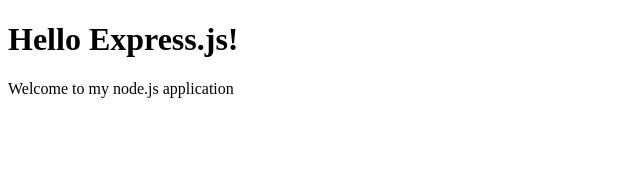
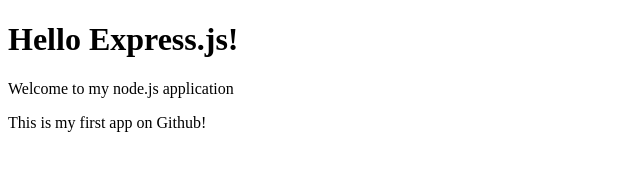
Before and after one commit to Shubedobedo/web-server-test, a website: page public/index.html in a window 1280 px wide. Shown: the whole page, without its empty margins (0-640 px from the left). Drawn offline with Linux system fonts and the light colour scheme.

Commit message:
Update index.html

```diff
--- a/public/index.html
+++ b/public/index.html
@@ -7,5 +7,6 @@
 	<body>
 		<h1>Hello Express.js!</h1>
 		<p>Welcome to my node.js application</p>
+        <p>This is my first app on Github!</p>
 	</body>
 </html>
```
